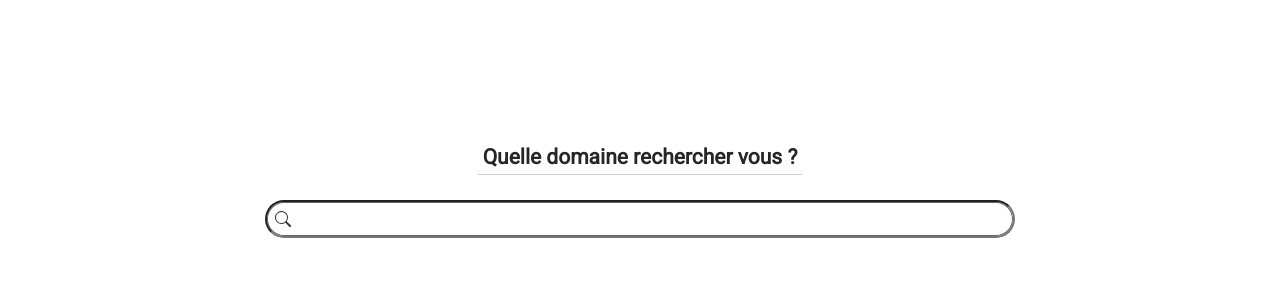
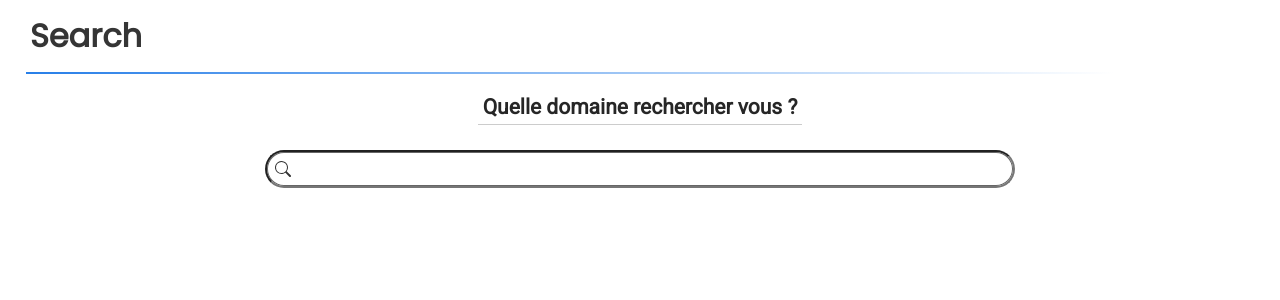
Before and after one commit to zCargan/reseau-entreprise-A, a React (Vite) app in the folder WebApp/Client/: page /search in a window 1280 px wide. Shown: the top 300 px of the page. Built offline with nearby package versions, Linux system fonts and the light colour scheme.

Commit message:
[REWORK] Rework search page

```diff
--- a/WebApp/Client/src/pages/UserApp/Search/Search.jsx
+++ b/WebApp/Client/src/pages/UserApp/Search/Search.jsx
@@ -8,7 +8,12 @@ function Search() {
 
 	return (
 		<>
-			{/* <NavBar /> */}
+			<div className="main_tab">
+				<div className="tab_title">
+					<div className="tab_title_background"></div>
+					<h1>Search</h1>
+				</div>
+				<div className="container">
 					<div className="search__container">
 						<div className="search__content">
 							<div className="search__theme">
@@ -28,6 +33,9 @@ function Search() {
 							</div>
 						</div>
 					</div>
+				</div>
+			</div>
+			{/* <NavBar /> */}
 		</>
 	);
 }
--- a/WebApp/Client/src/pages/UserApp/Search/Search.scss
+++ b/WebApp/Client/src/pages/UserApp/Search/Search.scss
@@ -1,4 +1,8 @@
 @import "../../../styles/variables.scss";
+
+.container {
+	margin-top: 70px;
+}
 
 .search__container {
 	font-family: $text-police;
@@ -10,7 +14,6 @@
 	.search__content {
 		max-width: 1300px;
 		// border: solid black 1px;
-		margin-top: 120px;
 		height: auto;
 		text-align: center;
 		display: flex;
@@ -44,7 +47,7 @@
 				img {
 					// border: solid red 1px;
 					position: absolute;
-					margin-left: 10px ;
+					margin-left: 10px;
 				}
 				input {
 					width: 100%;
```
Lines whose indentation alone changed are shown as unchanged.
